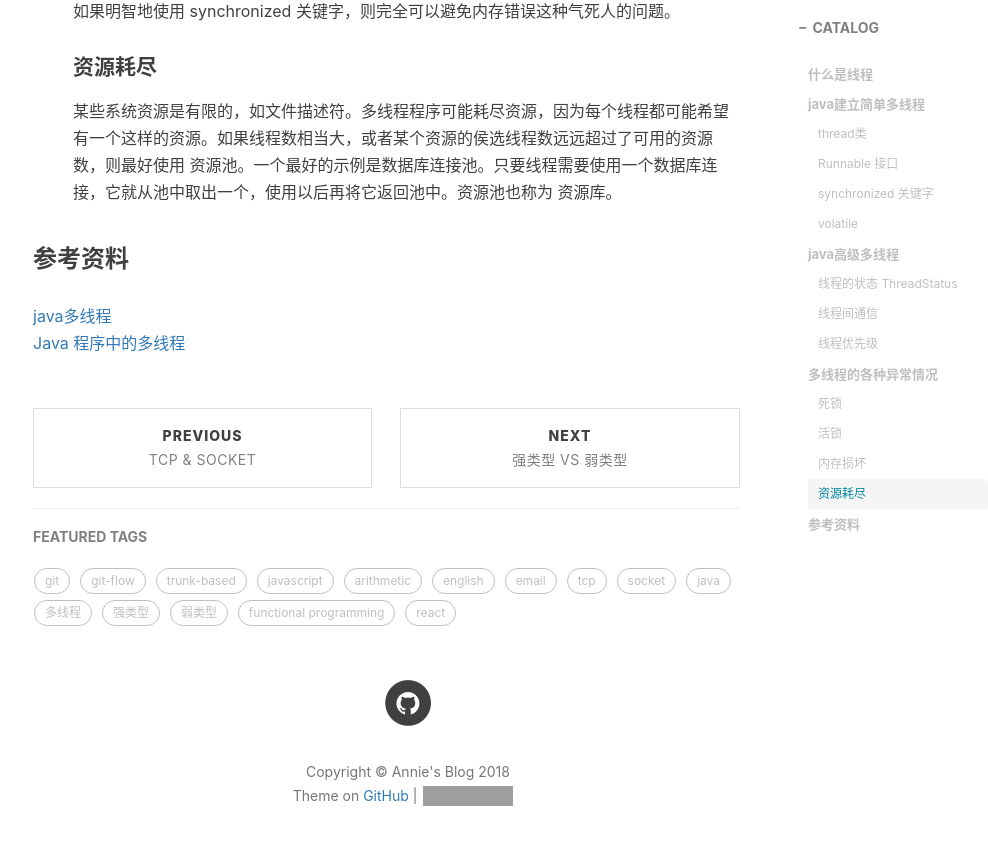
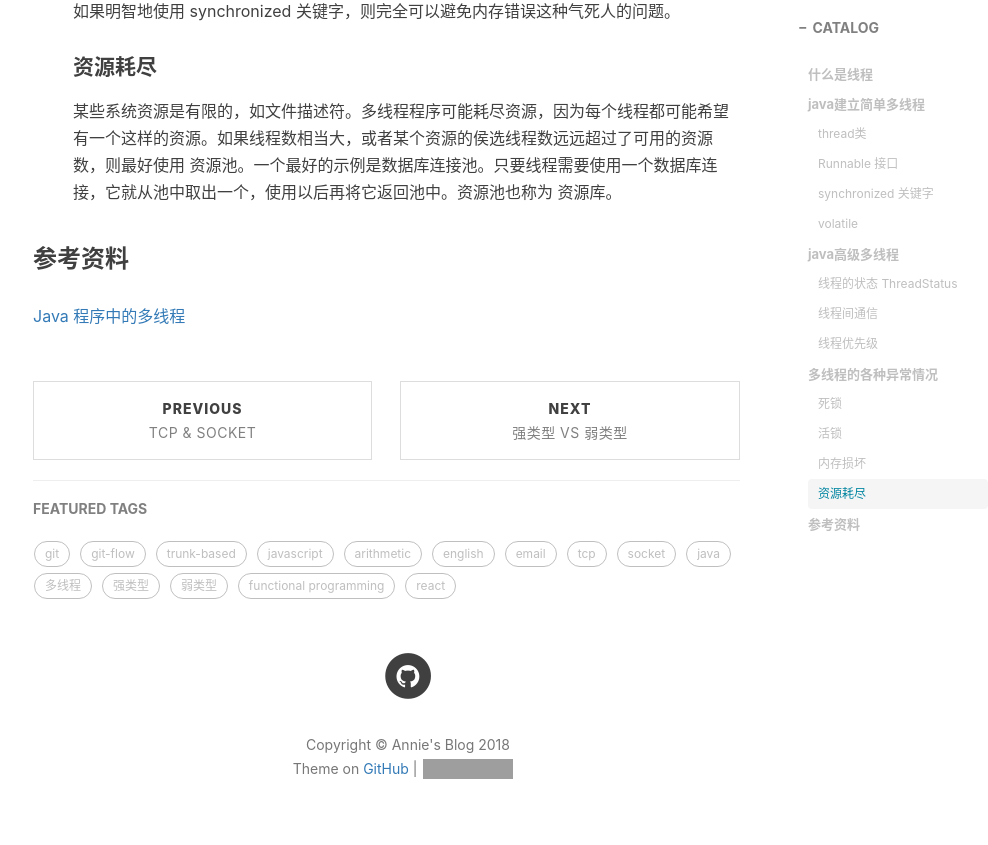
Before and after one commit to dongjx/dongjx.github.io, a Jekyll site: the page built from _posts/2018-03-27-java多线程.md, in a window 1280 px wide and 900 px high, scrolled down 6116 px. Shown: the top 845 px of the window, without its empty margins (232-1220 px from the left). Built offline with Jekyll 4.4.1, drawn with Linux system fonts in a browser that asks for light colours; nearby versions of some CDN libraries; comment, search, counter and statistics services are not loaded; grey boxes are pictures that could not be loaded.

Commit message:
Update 2018-03-27-java多线程.md

```diff
--- a/_posts/2018-03-27-java多线程.md
+++ b/_posts/2018-03-27-java多线程.md
@@ -216,5 +216,4 @@ void b()
 
 
 ### 参考资料
-[java多线程](https://juejin.im/post/5acf05515188255c6163625d)
 [Java 程序中的多线程](https://www.ibm.com/developerworks/cn/java/multithreading/)
```
